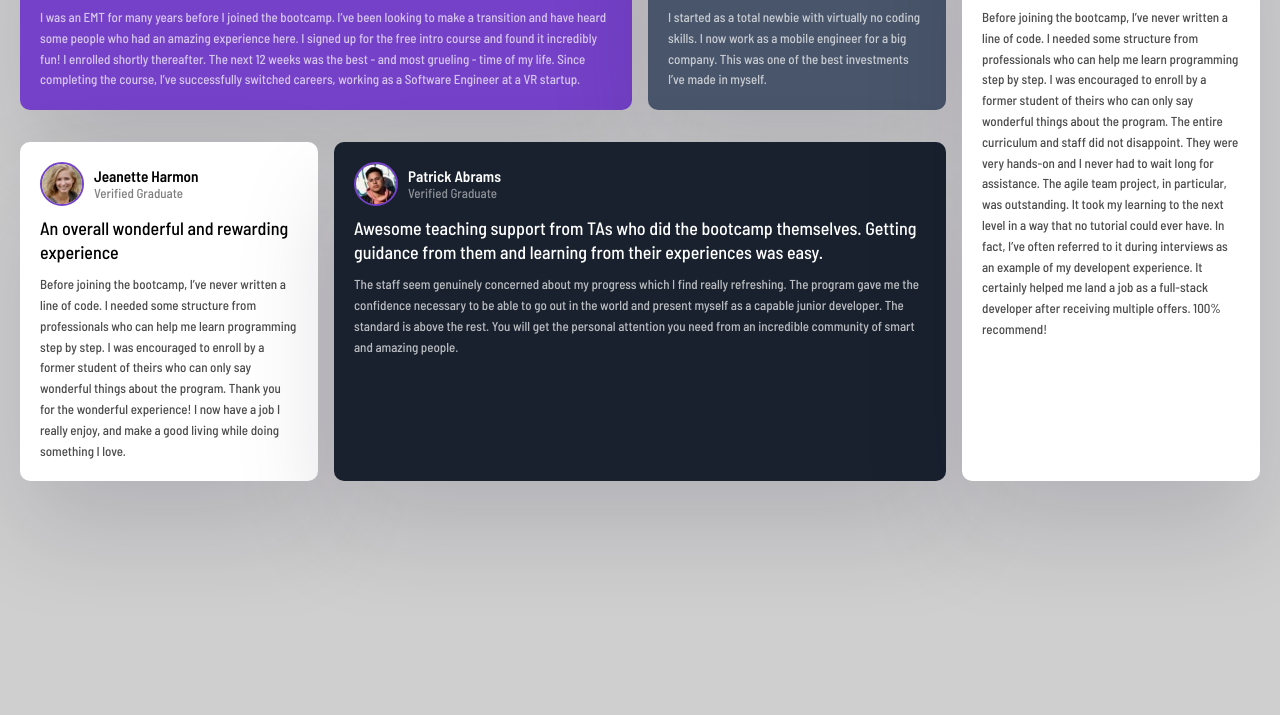
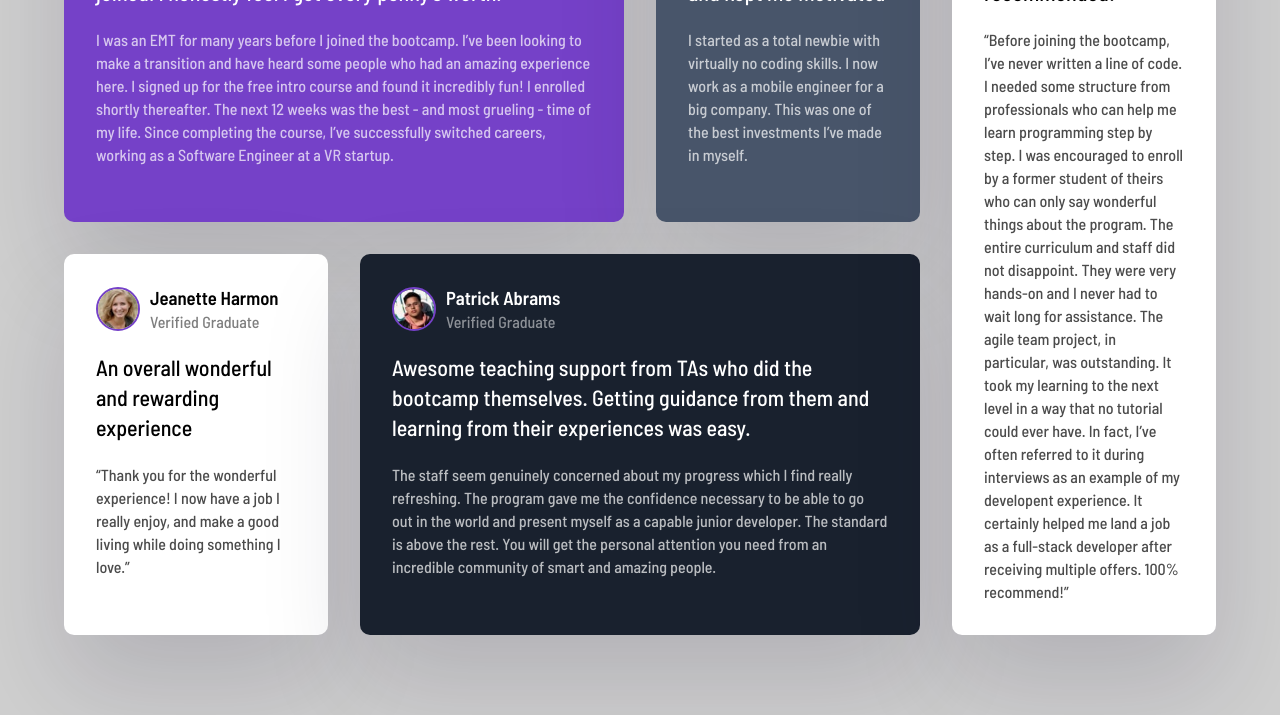
Before and after one commit to khadka-srj/cssGrid, a plain HTML site: page index.html in a window 1280 px wide. Shown: the part 245-960 px from the top of the page. Before the commit the page ends 862 px from the top, so only its background shows below. Drawn offline with Linux system fonts and the light colour scheme.

Commit message:
added some more styles

```diff
--- a/index.css
+++ b/index.css
@@ -15,27 +15,33 @@
 }
 body {
   font-family: Barlow Semi Condensed, sans-serif;
-  font-size: 13px;
+  font-size: 16px;
   background: var(--Light-gray);
+  display: grid;
+  place-items: center;
 }
 .container {
   max-width: 1440px;
-  margin: 100px auto;
-  padding: 20px;
+  padding: 4rem;
   display: grid;
+  /* place-items: center; */
   grid-template-columns: repeat(4, 1fr);
-  gap: 1rem;
+  row-gap: 1rem;
+  column-gap: 2rem;
 }
 .card {
   border-radius: 10px;
   color: var(--white);
-  padding: 20px;
+  padding: 2rem;
   margin-bottom: 1rem;
   box-shadow: rgba(17, 12, 46, 0.15) 0px 48px 100px 0px;
 }
 .card-header {
   display: flex;
   align-items: center;
+}
+.card-header h3 {
+  margin-bottom: 3px;
 }
 .card-header p {
   opacity: 50%;
@@ -49,14 +55,14 @@ body {
 }
 .card-lead {
   font-weight: 500;
-  font-size: 18px;
-  margin-bottom: 10px;
-  margin-top: 10px;
-  line-height: 1.5rem;
+  font-size: 22px;
+  margin-top: 1.3rem;
+  margin-bottom: 1.3rem;
+  line-height: 30px;
 }
 .card-quote {
   opacity: 70%;
-  line-height: 1.3rem;
+  line-height: 23px;
 }
 .purple-bg-background {
   background: var(--Moderate-violet);
--- a/index.html
+++ b/index.html
@@ -71,12 +71,8 @@
         </div>
         <p class="card-lead">An overall wonderful and rewarding experience</p>
         <p class="card-quote">
-          Before joining the bootcamp, I’ve never written a line of code. I
-          needed some structure from professionals who can help me learn
-          programming step by step. I was encouraged to enroll by a former
-          student of theirs who can only say wonderful things about the program.
-          Thank you for the wonderful experience! I now have a job I really
-          enjoy, and make a good living while doing something I love.
+          “Thank you for the wonderful experience! I now have a job I really
+          enjoy, and make a good living while doing something I love.”
         </p>
       </div>
       <div class="card dark-bg-background">
@@ -115,7 +111,7 @@
           Such a life-changing experience. Highly recommended!
         </p>
         <p class="card-quote">
-          Before joining the bootcamp, I’ve never written a line of code. I
+          “Before joining the bootcamp, I’ve never written a line of code. I
           needed some structure from professionals who can help me learn
           programming step by step. I was encouraged to enroll by a former
           student of theirs who can only say wonderful things about the program.
@@ -125,7 +121,7 @@
           next level in a way that no tutorial could ever have. In fact, I’ve
           often referred to it during interviews as an example of my developent
           experience. It certainly helped me land a job as a full-stack
-          developer after receiving multiple offers. 100% recommend!
+          developer after receiving multiple offers. 100% recommend!”
         </p>
       </div>
     </div>
```
Also changed, not shown: 1 other file.
